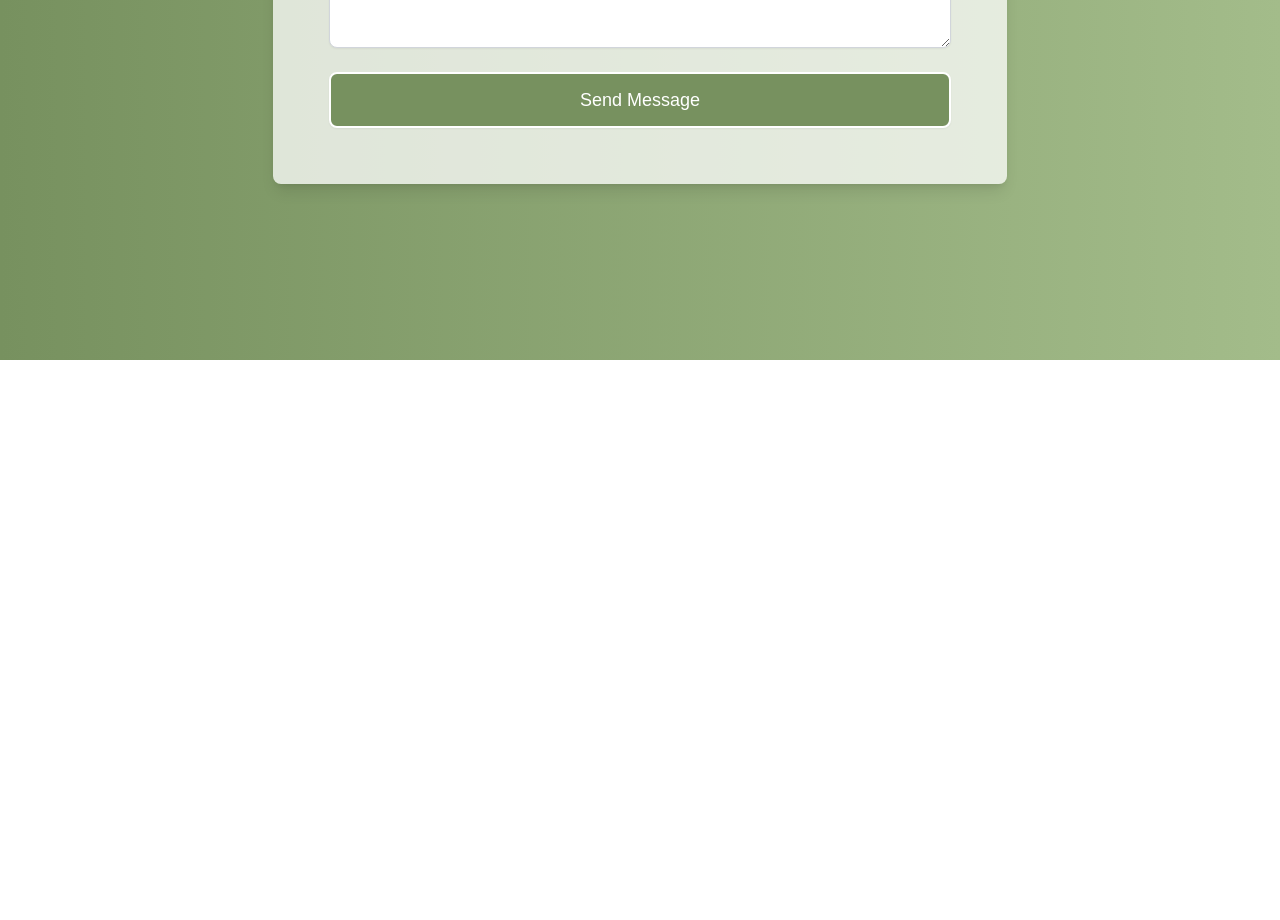
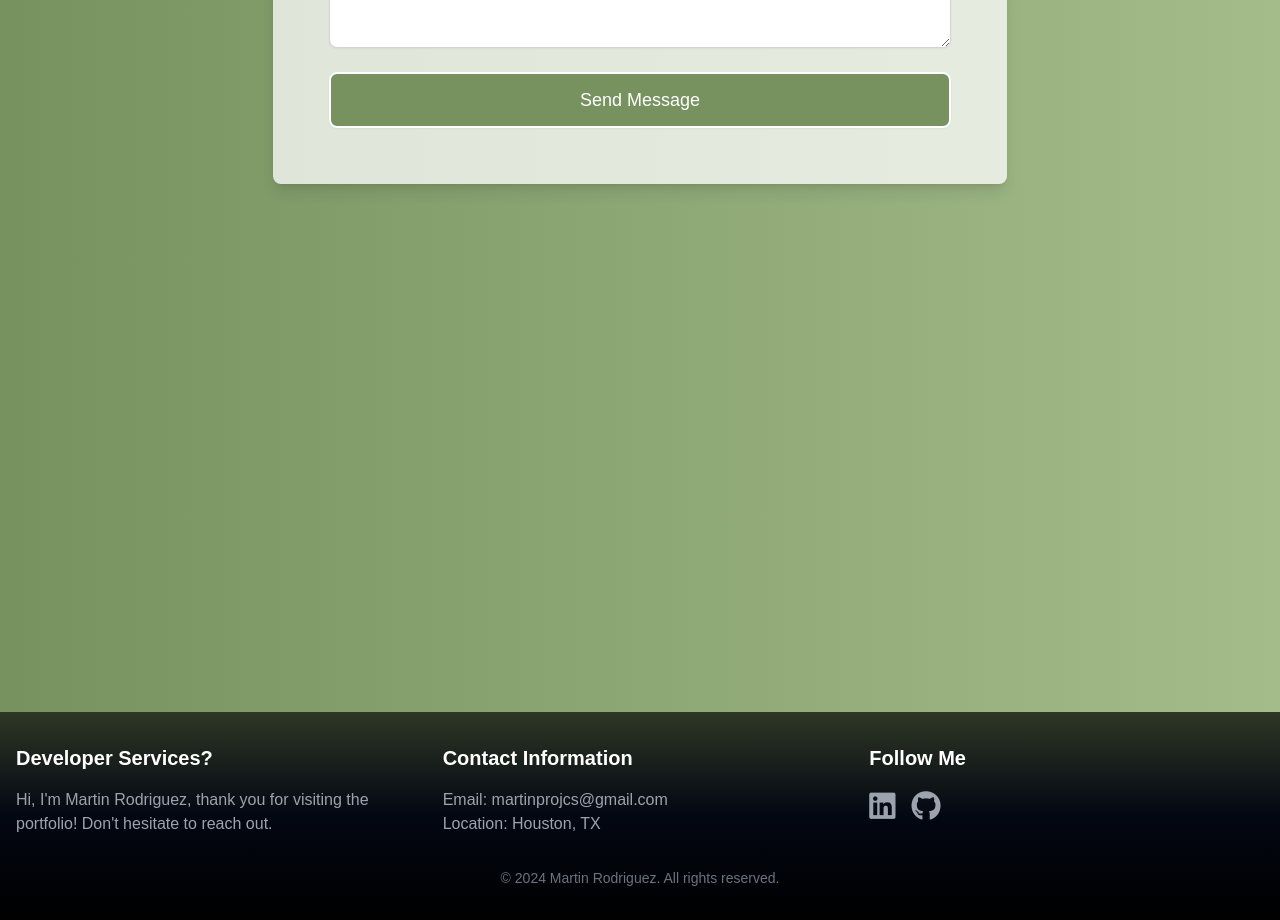
Before and after one commit to mprojr/reactjs-tailwind-portfolio, a React (Vite) app: page /contact in a window 1280 px wide. Shown: the part 500-1420 px from the top of the page. Before the commit the page ends 860 px from the top, so only its background shows below. Built offline with nearby package versions, Linux system fonts and the light colour scheme; a web font is replaced by a local one.

Commit message:
Layout Update!

```diff
--- /dev/null
+++ b/src/components/Footer.jsx
@@ -0,0 +1,44 @@
+import React from 'react';
+
+function Footer({ children }) {
+  return (
+    <div className="text-black flex flex-col min-h-screen">
+      <div className="flex-grow max-w-[750px] m-auto w-full text-center flex flex-col">
+        <main className="flex-grow container mx-auto p-2">
+          {children}
+        </main>
+      </div>
+      <footer className="bg-gradient-to-b from-[#2e3725] via-gray-950 to-black bg-opacity-70  text-white py-8 mt-8">
+        <div className="container mx-auto px-4 grid grid-cols-1 md:grid-cols-3 gap-8">
+          <div>
+            <h3 className="text-xl font-bold mb-4">Developer Services?</h3>
+            <p className="text-gray-400">
+              Hi, I'm Martin Rodriguez, thank you for visiting the portfolio! Don't hesitate to reach out.
+            </p>
+          </div>
+          <div>
+            <h3 className="text-xl font-bold mb-4">Contact Information</h3>
+            <p className="text-gray-400">Email: martinprojcs@gmail.com</p>
+            <p className="text-gray-400">Location: Houston, TX</p>
+          </div>
+          <div>
+            <h3 className="text-xl font-bold mb-4">Follow Me</h3>
+            <div className="flex space-x-4">
+              <a href="https://www.linkedin.com/in/martin-rodriguez-jr/" target="_blank" rel="noopener noreferrer">
+                <i className="fa-brands fa-linkedin text-3xl text-gray-400 hover:text-white"></i>
+              </a>
+              <a href="https://github.com/mprojr" target="_blank" rel="noopener noreferrer">
+                <i className="fa-brands fa-github text-3xl text-gray-400 hover:text-white"></i>
+              </a>
+            </div>
+          </div>
+        </div>
+        <div className="text-center text-gray-500 text-sm mt-8">
+          &copy; 2024 Martin Rodriguez. All rights reserved.
+        </div>
+      </footer>
+    </div>
+  );
+}
+
+export default Footer;
--- a/src/components/Projects.jsx
+++ b/src/components/Projects.jsx
@@ -9,7 +9,7 @@ export default function Projects() {
   };
 
   return (
-    <div className='group1 h-[80vh] p-6 m-4'>
+    <div className='group1 sm:h-[15] min-h-[5vh] h-[30vh] p-6 m-4'>
       <h1 className='flex justify-center py-2 text-gray-950 font-bold lg:text-4xl md:text-3xl sm:text-2xl text-2xl'> Personal Projects</h1>
       <div className='h-[300px] w-full grid py-6 gap-6 md:grid-cols-4 sm:grid-cols-3 grid-cols-2'>
         {projects.map(project => (
--- a/src/components/Topbar.jsx
+++ b/src/components/Topbar.jsx
@@ -5,6 +5,10 @@ import { Link } from 'react-router-dom';
 function Topbar() {
 
   const [isOpen,setIsOpen] = useState(false)
+
+  const handleLinkClick = () => {
+    setIsOpen(false)
+  }
 
   return (
     <nav className=" text-gray-200 p-4 shadow-lg">
@@ -52,10 +56,10 @@ function Topbar() {
       </div>
       {isOpen && (
         <div className="md:hidden mt-2">
-          <Link to="/" className="block px-2 py-1 hover:underline">Home</Link>
-          <Link to="/about" className="block px-2 py-1 hover:underline">About</Link>
-          <Link to="/projects-list" className="block px-2 py-1 hover:underline">Projects</Link>
-          <Link to="/contact" className="block px-2 py-1 hover:underline">Contact</Link>
+          <Link to="/" className="block px-2 py-1 hover:underline" onClick={handleLinkClick}>Home</Link>
+          <Link to="/about" className="block px-2 py-1 hover:underline" onClick={handleLinkClick}>About</Link>
+          <Link to="/projects-list" className="block px-2 py-1 hover:underline" onClick={handleLinkClick}>Projects</Link>
+          <Link to="/contact" className="block px-2 py-1 hover:underline" onClick={handleLinkClick}>Contact</Link>
         </div>
       )}
     </nav>
--- a/src/layout/MainLayout.jsx
+++ b/src/layout/MainLayout.jsx
@@ -1,16 +1,15 @@
 import React from 'react'
+import Footer from '../components/Footer';
 
 function MainLayout({ children }) {
   return (
     <div className='text-black'>
-      <div className='max-w-[750px] m-auto w-full h-screen text-center flex flex-col'>
+      <div className='max-w-[750px] m-auto w-full h-[70vh] text-center flex flex-col'>
         <main className="flex-grow container mx-auto p-2">
           {children}
         </main>
       </div>
-{/*       <footer className="bg-gray-800 text-white p-4 text-center">
-        <p>&copy; 2024 Martin Rodriguez. All rights reserved.</p>
-      </footer> */}
+      <Footer />
     </div>
   );
 }
--- a/src/layout/ProjLayout.jsx
+++ b/src/layout/ProjLayout.jsx
@@ -1,5 +1,6 @@
 import React from 'react';
 import { Link } from 'react-router-dom';
+import Footer from '../components/Footer';
 
 function ProjLayout({ children }) {
   return (
@@ -9,9 +10,7 @@ function ProjLayout({ children }) {
           {children}
         </main>
       </div>
-{/*       <footer className="bg-gray-800 text-white p-4 text-center">
-        <p>&copy; 2024 Martin Rodriguez. All rights reserved.</p>
-      </footer> */}
+      <Footer />
     </div>
   );
 }
--- a/src/main.jsx
+++ b/src/main.jsx
@@ -10,6 +10,7 @@ import Aboutme from './components/Aboutme.jsx';
 import MidSkipper from './components/MidSkipper.jsx'
 import Projects from './components/Projects.jsx';
 import ContactPage from './pages/ContactPage.jsx';
+import Footer from './components/Footer.jsx';
 
 import {
   createBrowserRouter,
@@ -30,6 +31,7 @@ const router = createBrowserRouter([
         <Aboutme/>
         <MidSkipper />
         <Projects />
+        <Footer />
         </>,
       },
       {
```
